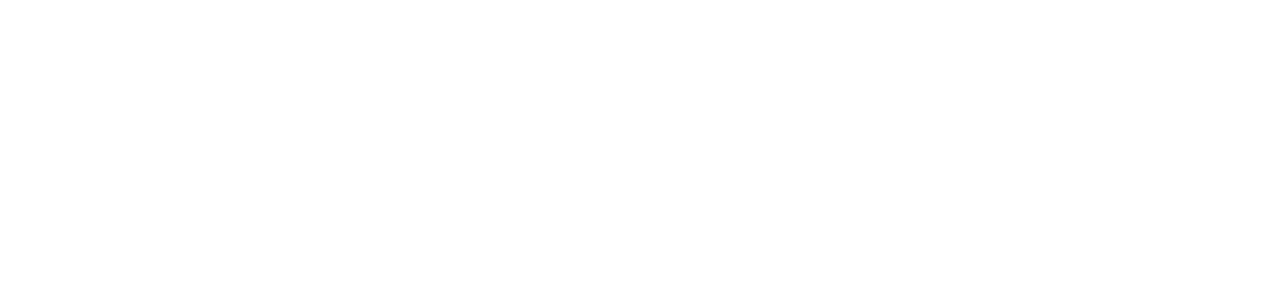
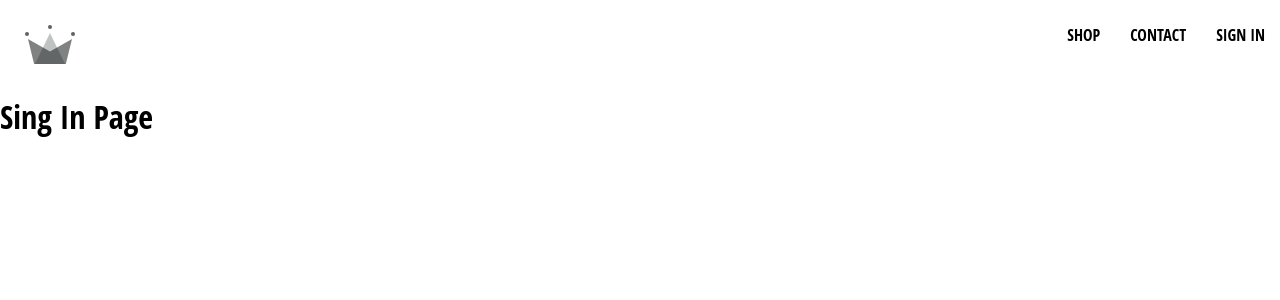
Before and after one commit to zizu1681/ecommerc, a React (Create React App) app: page /sign-in in a window 1280 px wide. Before the commit this address had no page. Shown: the top 300 px of the page. Built offline with nearby package versions, Linux system fonts and the light colour scheme.

Commit message:
adding Contact in navbar

```diff
--- a/package.json
+++ b/package.json
@@ -6,6 +6,7 @@
     "@testing-library/jest-dom": "^5.16.5",
     "@testing-library/react": "^13.4.0",
     "@testing-library/user-event": "^13.5.0",
+    "firebase": "^9.15.0",
     "react": "^18.2.0",
     "react-dom": "^18.2.0",
     "react-router-dom": "^6.6.1",
--- a/src/App.js
+++ b/src/App.js
@@ -1,6 +1,8 @@
 import { Routes,Route} from 'react-router-dom';
 import Home from './routes/home/home.component';
 import Navigation from './routes/navigation/navigation.component';
+import SignIn from './routes/sign-in/sign-in.component';
+import Contact from './routes/contact/contact.component.jsx';
 
 const Shop = () => {
 
@@ -14,6 +16,8 @@
        <Route path='/' element={<Navigation />}>
         <Route index element={<Home />} />
         <Route path='shop' element={<Shop />} />
+        <Route path='sign-in' element={<SignIn />} />
+        <Route path='contact' element={<Contact />} />
       </Route>
     </Routes>
   );
--- /dev/null
+++ b/src/routes/contact/contact.component.jsx
@@ -0,0 +1,11 @@
+
+const Contact = () => {
+
+    return (
+        <div>
+            My Contacts
+        </div>
+    )
+}
+
+export default Contact;
--- a/src/routes/navigation/navigation.component.jsx
+++ b/src/routes/navigation/navigation.component.jsx
@@ -17,7 +17,7 @@
                     <Link className='nav-link' to='/contact'>
                      CONTACT
                     </Link>
-                    <Link className='nav-link' to='/signin'>
+                    <Link className='nav-link' to='/sign-in'>
                      SIGN IN
                     </Link>
                 </div>
--- /dev/null
+++ b/src/routes/sign-in/sign-in.component.jsx
@@ -0,0 +1,10 @@
+
+const SignIn = () => {
+    return(
+        <div>
+            <h1>Sing In Page</h1>
+        </div>
+    )
+}
+
+export default SignIn;
```
Also changed, not shown: 1 other file (tests, documents, lock files or other folders).
